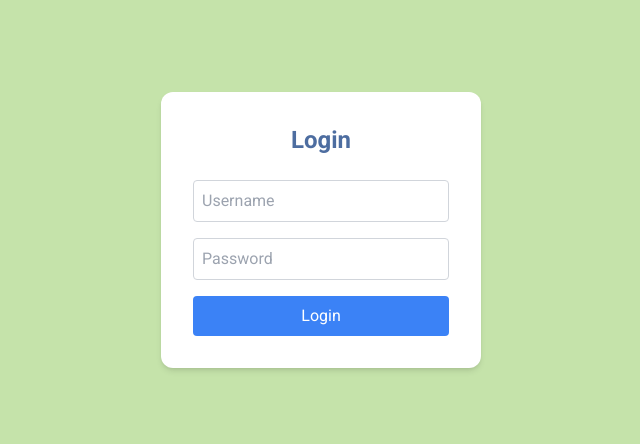
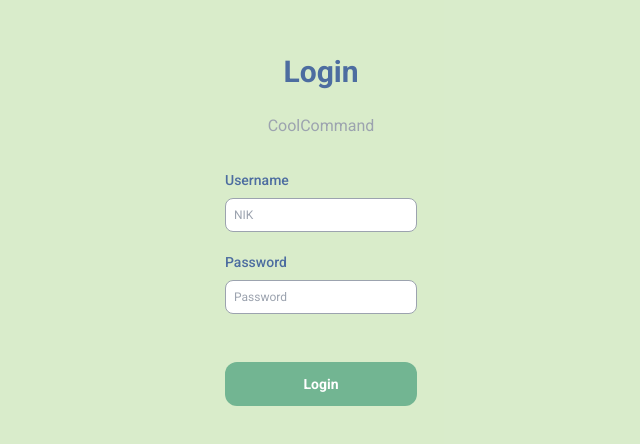
Before and after one commit to kudamandra92/cool_command, a React (Vite) app: page / in a window 1280 px wide. Shown: the part 170-614 px from the top of the page, without its empty margins (319-959 px from the left). Built offline with nearby package versions, Linux system fonts and the light colour scheme.

Commit message:
add sidebar

```diff
--- a/package.json
+++ b/package.json
@@ -10,6 +10,7 @@
     "preview": "vite preview"
   },
   "dependencies": {
+    "lucide-react": "^0.546.0",
     "react": "^19.1.1",
     "react-dom": "^19.1.1",
     "react-router-dom": "^7.9.4"
--- a/src/App.jsx
+++ b/src/App.jsx
@@ -1,11 +1,13 @@
 import { BrowserRouter, Routes, Route } from "react-router-dom";
 import LoginPage from "./pages/LoginPage/LoginPage";
+import DashboardPage from "./pages/DashboardPage/DashboardPage"
 
 function App() {
   return (
     <BrowserRouter>
       <Routes>
         <Route path="/" element={<LoginPage />} />
+        <Route path="/dashboard" element={<DashboardPage />} />
       </Routes>
     </BrowserRouter>
   );
--- /dev/null
+++ b/src/components/Sidebar.jsx
@@ -0,0 +1,65 @@
+import { useState } from "react";
+import { Menu, ChevronLeft, LayoutDashboard, User, Settings } from "lucide-react";
+
+export default function Sidebar() {
+  const [isOpen, setIsOpen] = useState(true);
+  const toggleSidebar = () => setIsOpen(!isOpen);
+
+  const menuItems = [
+    { icon: <LayoutDashboard size={30} />, label: "Dashboard" },
+    { icon: <User size={30} />, label: "Profile" },
+    { icon: <Settings size={30} />, label: "Settings" },
+  ];
+
+  return (
+    <aside
+      className={`fixed top-0 left-0 h-full bg-limeish shadow-md z-40 transition-all duration-300 ease-in-out
+        ${isOpen ? "w-64" : "w-24"}`}
+    >
+      {/* Header */}
+      <div className="flex items-center justify-between p-4 border-b border-gray-200">
+
+      </div>
+      {/* <div
+        className={`flex items-center justify-between p-4 border-b border-gray-200 ${
+          isOpen ? "" : "flex-col"
+        }`}
+      >
+        {isOpen && (
+          <h1 className="text-lg font-bold text-gray-800 whitespace-nowrap">
+            My Dashboard
+          </h1>
+        )}
+        <button
+          onClick={toggleSidebar}
+          className="p-2 bg-blue-600 text-white rounded-md hover:bg-blue-700 transition-colors"
+        >
+          {isOpen ? <ChevronLeft size={22} /> : <Menu size={22} />}
+        </button>
+      </div> */}
+
+      {/* Navigation */}
+      <nav className="mt-6 flex flex-col gap-5">
+        {menuItems.map((item, i) => (
+          <a
+            key={i}
+            href="#"
+            className="flex flex-col items-center justify-center py-4 text-blueish hover:bg-blueish/60 hover:text-yellowish transition-all duration-200"
+          >
+            <div className={`${isOpen ? "" : "flex flex-col items-center"}`}>
+              <div
+                className="transition-transform duration-200"
+              >
+                {item.icon}
+              </div>
+
+            <span className="text-sm mt-1 font-medium">{item.label}</span>
+
+            </div>
+            {isOpen && <span>{item.label}</span>}
+          </a>
+        ))}
+      </nav>
+    </aside>
+  );
+}
--- a/src/pages/DashboardPage/DashboardPage.jsx
+++ b/src/pages/DashboardPage/DashboardPage.jsx
@@ -0,0 +1,11 @@
+import Sidebar from "../../components/Sidebar"
+
+export default function DashboardPage() {
+    return (
+        <div>
+            <div>
+                <Sidebar />
+            </div>
+        </div>
+    )
+}
--- a/src/pages/LoginPage/LoginForm.jsx
+++ b/src/pages/LoginPage/LoginForm.jsx
@@ -1,19 +1,45 @@
+import { useNavigate } from "react-router-dom";
+import { useState } from "react";
+
 export default function LoginForm() {
+
+  const navigate = useNavigate();
+  const [username, setUsername] = useState("");
+  const [password, setPassword] = useState("");
+
+  function handleSubmit(e) {
+    e.preventDefault();
+
+    // Here you can add real login logic later
+    if (username && password) {
+      // For now, just go to dashboard
+      navigate("/dashboard");
+    } else {
+      alert("Please fill in both fields!");
+    }
+  }
+
   return (
-    <form className="flex flex-col gap-4">
+    <form className="flex flex-col gap-2" onSubmit={handleSubmit}>
+      <p className="mt-8 text-sm font-medium">Username</p>
       <input
         type="text"
-        placeholder="Username"
-        className="border border-gray-300 rounded p-2 focus:outline-none focus:ring-2 focus:ring-blue-500"
+        placeholder="NIK"
+        className="text-xs border border-gray-400 rounded-lg p-2 focus:outline-none focus:ring-2 focus:ring-blue-500 mb-3"
+        value={username}
+        onChange={(e) => setUsername(e.target.value)}
       />
+      <p className=" text-sm font-medium">Password</p>
       <input
         type="password"
         placeholder="Password"
-        className="border border-gray-300 rounded p-2 focus:outline-none focus:ring-2 focus:ring-blue-500"
+        className="text-xs border border-gray-400 rounded-lg p-2 focus:outline-none focus:ring-2 focus:ring-blue-500"
+        value={password}
+        onChange={(e) => setPassword(e.target.value)}
       />
       <button
         type="submit"
-        className="bg-blue-500 text-white py-2 rounded hover:bg-blue-600 transition"
+        className="text-sm font-semibold bg-greenish mt-10 text-white py-3 rounded-xl hover:bg-blueish transition"
       >
         Login
       </button>
--- a/src/pages/LoginPage/LoginPage.jsx
+++ b/src/pages/LoginPage/LoginPage.jsx
@@ -2,11 +2,12 @@ import LoginForm from "./LoginForm";
 
 export default function LoginPage() {
   return (
-    <div className="flex items-center justify-center min-h-screen bg-limeish">
-      <div className="bg-white p-8 rounded-xl shadow-md w-80">
-        <h1 className="text-2xl font-bold mb-6 text-center font-sans">
+    <div className="flex items-center justify-center min-h-screen bg-limeish/60">
+      <div className=" p-8 rounded-xl w-[20vw]">
+        <h1 className="text-3xl font-bold mb-6 text-center font-sans">
           Login
         </h1>
+        <p className="text-base text-gray-400 font-[400] text-center">CoolCommand</p>
         <LoginForm />
       </div>
     </div>
--- a/tailwind.config.js
+++ b/tailwind.config.js
@@ -4,11 +4,11 @@ export default {
   theme: {
     extend: {
       colors: {
-        blueish: "#4D6DA0", // blue-600
-        greenish: "#72B592", // slate-500
-        limeish: "#C5E3AA", // amber-500
-        yellowish: "#FFFBD9", // light gray
-        background: "#f8fafc", //white
+        blueish: "#4D6DA0",
+        greenish: "#72B592",
+        limeish: "#C5E3AA",
+        yellowish: "#FFFBD9",
+        background: "#f8fafc",
       },
       fontFamily: {
         sans: ["Roboto", "ui-sans-serif", "system-ui"],
```
Also changed, not shown: 1 other file (tests, documents, lock files or other folders).
